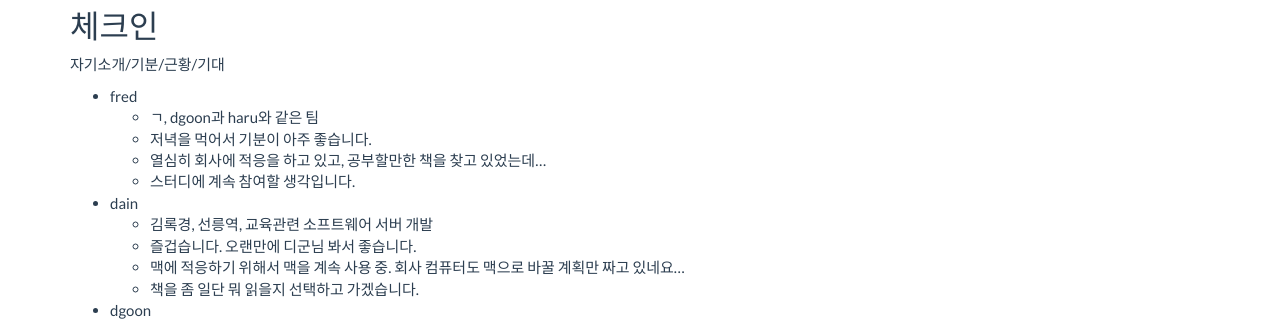
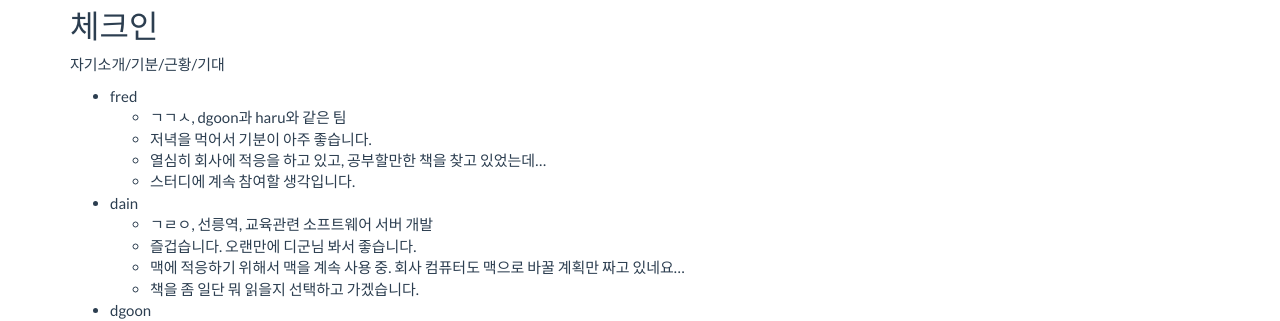
Before and after one commit to tuestudy/tuestudy.github.io, a Jekyll site: the page built from _posts/2017-01-10-meeting.markdown, in a window 1280 px wide. Shown: the part 203-524 px from the top of the page. Built offline with Jekyll 4.4.1, drawn with Linux system fonts in a browser that asks for light colours.

Commit message:
이름은 초성만 ㅋㅋ

```diff
--- a/_posts/2017-01-10-meeting.markdown
+++ b/_posts/2017-01-10-meeting.markdown
@@ -11,13 +11,13 @@
 자기소개/기분/근황/기대
 
 * fred
-  * ㄱ, dgoon과 haru와 같은 팀
+  * ㄱㄱㅅ, dgoon과 haru와 같은 팀
   * 저녁을 먹어서 기분이 아주 좋습니다.
   * 열심히 회사에 적응을 하고 있고, 공부할만한 책을 찾고 있었는데...
   * 스터디에 계속 참여할 생각입니다.
 
 * dain
-  * 김록경, 선릉역, 교육관련 소프트웨어 서버 개발
+  * ㄱㄹㅇ, 선릉역, 교육관련 소프트웨어 서버 개발
   * 즐겁습니다. 오랜만에 디군님 봐서 좋습니다.
   * 맥에 적응하기 위해서 맥을 계속 사용 중. 회사 컴퓨터도 맥으로 바꿀 계획만 짜고 있네요...
   * 책을 좀 일단 뭐 읽을지 선택하고 가겠습니다.
```
